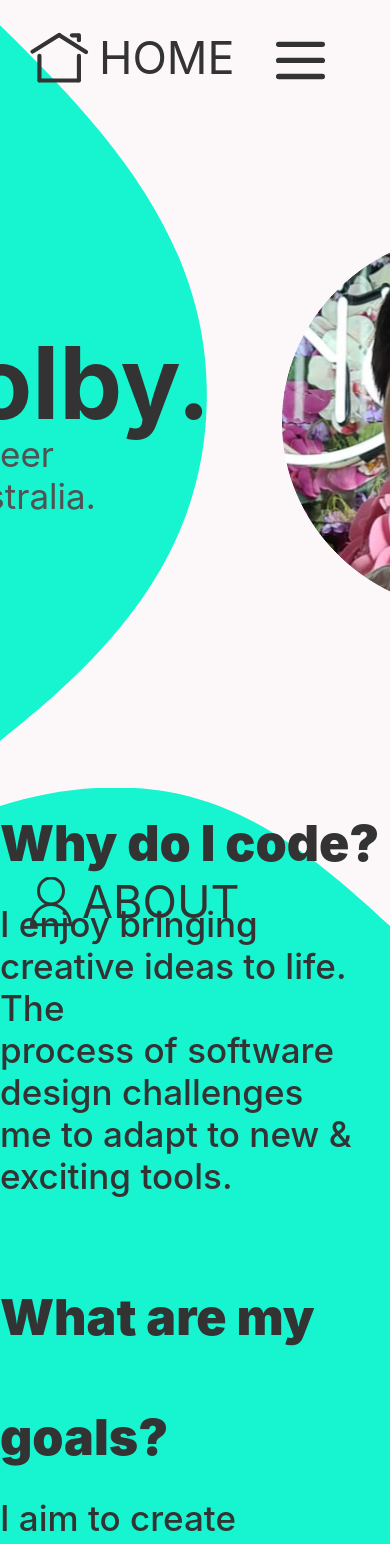
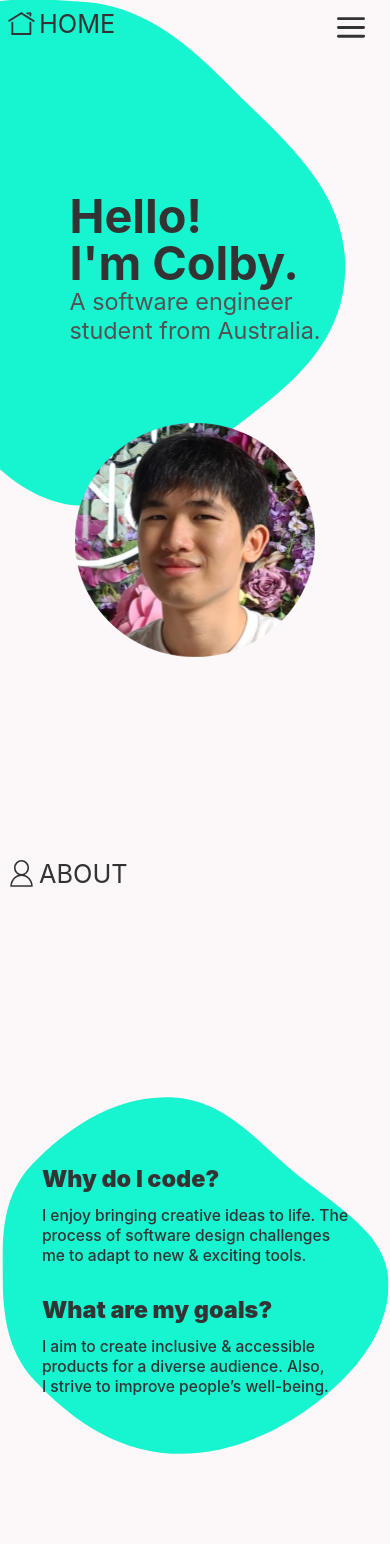
Before and after one commit to ColbyRehn/portfolio, a React (Create React App) app: page / in a window 390 px wide. Shown: the top 1544 px of the page. Built offline with nearby package versions, Linux system fonts and the light colour scheme.

Commit message:
made home, about, project resposnive

```diff
--- a/src/App.css
+++ b/src/App.css
@@ -6,35 +6,6 @@ img {
   user-select: none;
 }
 
-/*
-  Scrollbar
-*/
-
-::-webkit-scrollbar {
-  width: 18px;
-  background: #FCF7F8;
-}
-
-::-webkit-scrollbar-track {
-  margin-block: 2px;
-}
-
-::-webkit-scrollbar-thumb {
-  background: #333333;
-  border: 3px solid #FCF7F8;
-  border-radius: 8px;
-}
-
-::-webkit-scrollbar-thumb:hover {
-  background: #464646;
-}
-
-::selection {
-  background: #90dbcf;
-}
-::-moz-selection {
-  background: #90dbcf;
-}
 
 /*
   Burger menu
@@ -49,7 +20,7 @@ img {
   align-items: center;
   width: 30px;
   height: 30px;
-  top: 20px;
+  top: 15px;
   right: 50px;
   padding: 25px;
   border: 1px;
@@ -115,9 +86,11 @@ img {
   flex-direction: column;
   justify-content: center;
   align-items: center;
-  height: 100vh;
   width: 100vw;
+}
 
+.Page-container, #Right-wave, #Left-wave {
+  height: 1200px;
 }
 
 /*
@@ -128,6 +101,9 @@ img {
   z-index: 3;
   position: absolute;
   display: flex;
+  flex-direction: row;
+  justify-content: center;
+  align-items: center;
   margin: 30px;
 }
 
@@ -160,11 +136,21 @@ img {
 
 #Home-section {
   z-index: 3;
-  width: 950px;
+  display: flex;
+  flex-direction: row;
+  justify-content: center;
+  align-items: center;
 }
 
-#Profile-picture {
-  float: right;
+#Home-content {
+  display: flex;
+  flex-direction: column;
+  justify-content: center;
+  align-items: flex-start;
+}
+
+#Home-space {
+  width: 80px;
 }
 
 .Home-heading {
@@ -196,6 +182,10 @@ img {
   z-index: 3;
 }
 
+#About-space{
+  height: 60px;
+}
+
 .About-heading {
   line-height: 120px;
   font-style: normal;
@@ -223,6 +213,7 @@ img {
 #Project-section {
   z-index: 3;
   width: 950px;
+
 }
 
 .Project-heading {
@@ -231,6 +222,10 @@ img {
   font-weight: 700;
   font-size: 50px;
   line-height: 61px;
+}
+
+#Project-space {
+  height: 70px;
 }
 
 .Card {
@@ -312,17 +307,18 @@ img {
 /*
   Contact Page
 */
+#Contact-wave-section {
+  position: absolute;
+  width: 100vw;
+}
+
 
 #Left-wave {
-  position: absolute;
-  height: 100vh;
-  left: 0px;
+  float: left;
 }
 
 #Right-wave {
-  position: absolute;
-  height: 100vh;
-  right: 0px;
+  float: right;
 }
 
 #Contact-section {
@@ -365,35 +361,563 @@ img {
   cursor: pointer;
 }
 
+
 /*
-  @media Query
+  @media Query height
 */
-@media only screen and (min-width: 1900px) {
-  #Home-section {
-    width: 950px;
+@media only screen and (max-height: 950px) and (max-width: 1000px) {
+  .Page-container, #Right-wave, #Left-wave {
+    height: 850px;
+  }
+
+
+  #Blob-bg {
+    width: 100vw;
+    height: 50vw;
+    transform: translate(-22%, -5%);
+  }
+
+  #about-wave-bg {
+    height: 60vw;
+    width: 60vw;
+  }
+}
+
+@media only screen and (max-height: 800px) and (max-width: 400px) {
+  .Page-container, #Right-wave, #Left-wave {
+    height: 700px;
+  }
+
+}
+
+
+/*
+  @media Query width
+*/
+@media only screen and (max-width: 1700px) {
+  #wave-diagonal-bg {
+    width: 85vw;
   }
 
   #Project-section {
-    width: 950px;
+    width: 60vw;
   }
 
-  #Contact-section {
-    width: 600px;
+  .Project-heading {
+    font-size: 3vw;
+    line-height: 3.5vw;
+  }
+
+  #Project-space {
+    height: 4vw;
+  }
+
+  .Card {
+    width: 30vw;
+    height: 40vw;
+  }
+
+  .Card-image {
+    width: 27vw;
+    height: 27vw;
+  }
+
+  .Card-heading {
+    font-size: 2.5vw;
+    line-height: 3vw;
+    padding: 20px;
+  }
+
+  .Card-content {
+    height: 20%;
+    width: 80%;
+  }
+
+  .Card-text, .Card-year {
+    font-size: 1.8vw;
+    line-height: 1.8vw;
+  }
+
+  .Card-year {
+    padding-right: 2vw;
+    padding-bottom: 2vw;
+  }
+
+  .Card-button {
+    width: 5vw;
+    height: 5vw;
   }
 }
 
-@media only screen and (min-width: 1700px) {
+
+/* Change burger menu to full width */
+@media only screen and (max-width: 1600px) {
+  #Burger-column {
+    width: 100vw;
+    right: 0px;
+    border: 0px;
+    border-radius: 0px;
+  }
+
+  .Burger-icon {
+    width: 5vw;
+    height: 5vw;
+  }
+
+  .Burger-button-text {
+    padding-left: 2vw;
+    font-size: 5vw;
+    line-height: 6vw;
+  }
 
 }
 
-@media only screen and (min-width: 1500px) {
+/* Change burger menu text size */
+@media only screen and (max-width: 1000px) {
+  .Burger-icon {
+    width: 8vw;
+    height: 8vw;
+  }
+
+  .Burger-button-text {
+    padding-left: 2vw;
+    font-size: 8vw;
+    line-height: 9vw;
+  }
 
 }
 
-@media only screen and (min-width: 1300px) {
+@media only screen and (max-width: 1300px) {
+  #wave-diagonal-bg {
+    width: 90vw;
+  }
 
+  #Project-section {
+    width: 70vw;
+  }
+
+  .Project-heading {
+    font-size: 4vw;
+    line-height: 4vw;
+  }
+
+  #Project-space {
+    height: 5vw;
+  }
+
+  .Card {
+    width: 35vw;
+    height: 50vw;
+    border-radius: 3vw;
+  }
+
+  .Card-image {
+    width: 32vw;
+    height: 32vw;
+  }
+
+  .Card-heading {
+    font-size: 3vw;
+    line-height: 3vw;
+    padding: 3vw;
+  }
+
+  .Card-content {
+    height: 20%;
+    width: 80%;
+  }
+
+  .Card-text, .Card-year {
+    font-size: 2vw;
+    line-height: 2vw;
+  }
+
+  .Card-year {
+    padding-right: 2vw;
+    padding-bottom: 2vw;
+  }
+
+  .Card-button {
+    width: 6vw;
+    height: 6vw;
+  }
 }
 
-@media only screen and (min-width: 850px) {
+@media only screen and (max-width: 1100px) {
+  #Burger-menu-button {
+    height: 4vw;
+    width: 4vw;
+    padding: 2vw;
+    border: 1px;
+    border-radius: 2vw;
+    right: 5vw;
+    top: 2vw
+  }
 
+  #Burger-icon {
+    height: 6vw;
+    width: 6vw;
+  }
+
+  #Cross-icon {
+    height: 6vw;
+    width: 6vw;
+  }
+
+
+  #Home-space {
+    width: 6vw;
+    height: 5vw;
+  }
+
+  .Home-heading {
+    font-size: 8vw;
+    line-height: 8vw;
+  }
+
+  .Home-subheading {
+    font-size: 3vw;
+    font-weight: 400;
+    font-style: normal;
+    color: #525252;
+  }
+
+  #Home-section {
+    flex-direction: column;
+  }
+
+  .Header-section {
+    margin: 2vw;
+  }
+
+  .Icon-name {
+    font-size: 4.5vw;
+  }
+
+  .Header-icon {
+    width: 5vw;
+    height: 5vw;
+    margin-right: 1vw;
+  }
+
+  #Profile-picture {
+    width: 40vw;
+    height: 30vw;
+  }
+
+  #Blob-bg {
+    width: 60vw;
+    height: 80vw;
+    transform: translate(-23%, -18%);
+  }
+
+  /* About section */
+  #about-wave-bg {
+    height: 70vw;
+    width: 70vw;
+  }
+
+  .About-heading {
+    line-height: 10vw;
+    font-size: 4vw;
+  }
+
+  .About-text {
+    font-size: 3vw;
+  }
 }
+
+@media only screen and (max-width: 800px) {
+  #Burger-menu-button {
+    height: 6vw;
+    width: 6vw;
+    padding: 2vw;
+    border-radius: 3vw;
+  }
+
+  #Burger-icon {
+    height: 7vw;
+    width: 7vw;
+  }
+
+  #Cross-icon {
+    height: 7vw;
+    width: 7vw;
+  }
+
+
+  #Home-space {
+    width: 7vw;
+    height: 6vw;
+  }
+
+  .Home-heading {
+    font-size: 10vw;
+    line-height: 10vw;
+  }
+
+  .Home-subheading {
+    font-size: 5vw;
+    font-weight: 400;
+    font-style: normal;
+    color: #525252;
+  }
+
+  .Icon-name {
+    font-size: 5vw;
+  }
+
+  .Header-icon {
+    width: 7vw;
+    height: 7vw;
+    margin-right: 1vw;
+  }
+
+  #Profile-picture {
+    width: 60vw;
+    height: 40vw;
+  }
+
+  #Blob-bg {
+    width: 70vw;
+    height: 90vw;
+    transform: translate(-16%, -20%);
+  }
+
+   /* About section */
+  #about-wave-bg {
+    height: 80vw;
+    width: 80vw;
+  }
+
+  #About-space{
+    height: 15px;
+  }
+
+  .About-heading {
+    line-height: 10vw;
+    font-size: 5vw;
+  }
+
+  .About-text {
+    font-size: 3.5vw;
+  }
+
+  #wave-diagonal-bg {
+    width: 130vw;
+  }
+
+  #Project-section {
+    width: 80vw;
+  }
+
+  .Project-heading {
+    font-size: 5vw;
+    line-height: 5vw;
+  }
+
+  #Project-space {
+    height: 10vw;
+  }
+
+  .Card {
+    width: 50vw;
+    height: 80vw;
+    border-radius: 5vw;
+  }
+
+  .Card-image {
+    width: 47vw;
+    height: 47vw;
+  }
+
+  .Card-heading {
+    font-size: 5vw;
+    line-height: 4vw;
+    padding: 3vw;
+  }
+
+  .Card-content {
+    height: 35%;
+    width: 80%;
+  }
+
+  .Card-text, .Card-year {
+    font-size: 3vw;
+    line-height: 3vw;
+  }
+
+  .Card-year {
+    padding-right: 2.5vw;
+    padding-bottom: 3vw;
+  }
+
+  .Card-button {
+    width: 9vw;
+    height: 9vw;
+  }
+}
+
+@media only screen and (max-width: 600px) {
+  #wave-diagonal-bg {
+    width: 130vw;
+  }
+
+  #Project-section {
+    width: 90vw;
+  }
+
+  .Project-heading {
+    font-size: 5vw;
+    line-height: 5vw;
+  }
+
+  #Project-space {
+    height: 10vw;
+  }
+
+  .Card {
+    width: 60vw;
+    height: 90vw;
+    border-radius: 5vw;
+  }
+
+  .Card-image {
+    width: 55vw;
+    height: 55vw;
+  }
+
+  .Card-heading {
+    font-size: 5.5vw;
+    line-height: 4vw;
+    padding: 3vw;
+  }
+
+  .Card-content {
+    height: 30%;
+    width: 80%;
+  }
+
+  .Card-text, .Card-year {
+    font-size: 3.5vw;
+    line-height: 2.5vw;
+  }
+
+  .Card-year {
+    padding-right: 2.5vw;
+    padding-bottom: 3vw;
+  }
+
+  .Card-button {
+    width: 9vw;
+    height: 9vw;
+  }
+}
+
+
+@media only screen and (max-width: 500px) {
+  #Home-space {
+    height: 20vw;
+  }
+
+  .Home-heading {
+    font-size: 12vw;
+    line-height: 12vw;
+  }
+
+  .Home-subheading {
+    font-size: 6vw;
+    font-weight: 400;
+    font-style: normal;
+    color: #525252;
+  }
+
+  .Icon-name {
+    font-size: 6.5vw;
+  }
+
+  .Header-icon {
+    width: 7vw;
+    height: 7vw;
+    margin-right: 1vw;
+  }
+
+  #Profile-picture {
+    width: 80vw;
+    height: 60vw;
+  }
+
+  #Blob-bg {
+    width: 100vw;
+    height: 100vw;
+    transform: translate(-16%, -34%);
+  }
+
+   /* About section */
+   #about-wave-bg {
+    height: 95vw;
+    width: 90vw;
+  }
+
+  #About-space{
+    height: 20px;
+  }
+
+  .About-heading {
+    line-height: 13vw;
+    font-size: 6vw;
+  }
+
+  .About-text {
+    font-size: 4vw;
+  }
+}
+
+@media only screen and (max-width: 350px) {
+   /* About section */
+   #about-wave-bg {
+    height: 100vw;
+    width: 100vw;
+  }
+
+  #About-space{
+    height: 10px;
+  }
+
+  .About-heading {
+    line-height: 10vw;
+    font-size: 6vw;
+  }
+
+  .About-text {
+    font-size: 5vw;
+  }
+}
+
+@media only screen and (max-width: 260px) {
+  /* About section */
+  #about-wave-bg {
+   height: 150vw;
+   width: 140vw;
+ }
+
+ #About-space{
+   height: 5px;
+ }
+
+ .About-heading {
+   line-height: 15vw;
+   font-size: 6vw;
+ }
+
+ .About-text {
+   font-size: 5vw;
+ }
+}
+
+
+@media only screen and (max-width: 1230px) {
+  #Contact-wave-section {
+    width: 1230px;
+  }
+}
--- a/src/App.js
+++ b/src/App.js
@@ -83,26 +83,26 @@ function App() {
   }
 
   return (
-      <div style={{overflowX: "hidden", position: "relative"}}>
+      <div style={{overflowX: "hidden", position: "absolute"}}>
         <div id="Burger-menu-button" onClick={(e) => burgerIcon(e)}>
           <img id="Burger-icon" src={burger} alt="burger-icon" />
           <img id="Cross-icon" src={cross} alt="cross-icon" />
         </div>
         <div id="Burger-column">
           <div class="Burger-page-button" onClick={(e) => scrollTo(e, homeSection)}>
-            <img src={homeButton} alt="burger-icon" />
+            <img class="Burger-icon" src={homeButton} alt="burger-icon" />
             <text class="Burger-button-text">Home</text>
           </div>
           <div class="Burger-page-button" onClick={(e) => scrollTo(e, aboutSection)}>
-            <img src={profileButton} alt="profile-icon" />
+            <img class="Burger-icon" src={profileButton} alt="profile-icon" />
             <text class="Burger-button-text">About</text>
           </div>
           <div class="Burger-page-button" onClick={(e) => scrollTo(e, projectSection)}>
-            <img src={projectButton} alt="project-icon" />
+            <img class="Burger-icon" src={projectButton} alt="project-icon" />
             <text class="Burger-button-text">Projects</text>
           </div>
           <div class="Burger-page-button" onClick={(e) => scrollTo(e, contactSection)}>
-            <img src={contactButton} alt="contact-icon" />
+            <img class="Burger-icon" src={contactButton} alt="contact-icon" />
             <text class="Burger-button-text">Contact</text>
           </div>
         </div>
@@ -113,11 +113,14 @@ function App() {
         <div ref={homeSection} id="Home-page" class="Page-container">
           <img id="Blob-bg" src={blob} alt="blob"/>
           <section id="Home-section">
+            <div id="Home-content">
+              <text class="Home-heading">Hello!<br/></text>
+              <text class="Home-heading">I'm Colby.<br/></text>
+              <text class="Home-subheading">A software engineer<br/></text>
+              <text class="Home-subheading">student from Australia.</text>
+            </div>
+            <div id="Home-space"></div>
             <img id="Profile-picture" src={selfie} alt="Colby"/>
-            <text class="Home-heading">Hello!<br/></text>
-            <text class="Home-heading">I'm Colby.<br/></text>
-            <text class="Home-subheading">A software engineer<br/></text>
-            <text class="Home-subheading">student from Australia.</text>
           </section>
         </div>
         <section class="Header-section">
@@ -131,7 +134,7 @@ function App() {
             <text class="About-text">I enjoy bringing creative ideas to life. The<br/></text>
             <text class="About-text">process of software design challenges<br/></text>
             <text class="About-text">me to adapt to new & exciting tools.<br/></text>
-            <div style={{height: "60px"}}></div>
+            <div id="About-space"></div>
             <text class="About-heading">What are my goals?<br/></text>
             <text class="About-text">I aim to create inclusive & accessible <br/></text>
             <text class="About-text">products for a diverse audience. Also,<br/></text>
@@ -147,7 +150,7 @@ function App() {
           <section id="Project-section">
             <text class="Project-heading">Here is my<br/></text>
             <text class="Project-heading">project timeline<br/></text>
-            <div style={{height: "70px"}}></div>
+            <div id="Project-space"></div>
             <section id="Card-section">
               <div id="Card-left-button" class="Card-button" onClick={(e) => nextCard(e)}>
                 <img src={leftArrow} alt="left-button"/>
@@ -179,12 +182,15 @@ function App() {
             <text class="Icon-name">CONTACT<br/></text>
         </section>
         <div ref={contactSection} id="Contact-page" class="Page-container">
-          <img id="Left-wave" src={leftWave} alt="left wave"/>
-          <img id="Right-wave"src={rightWave} alt="right wave"/>
+          <section id="Contact-wave-section">
+            <img id="Left-wave" src={leftWave} alt="left wave"/>
+            <img id="Right-wave"src={rightWave} alt="right wave"/>
+          </section>
           <section id="Contact-section">
             <text class="Contact-heading">Let's chat!</text>
             <a id="Contact-button" href="mailto:rehn.colby@gmail.com">Email Me</a>
           </section>
+
         </div>
       </div>
   );
--- a/src/index.css
+++ b/src/index.css
@@ -9,10 +9,9 @@ body {
 }
 
 html, body {
-  overflow-x: hidden;
-  width: 100%;
   margin: 0;
   padding: 0;
+  overflow-x: hidden;
 }
 
 
```
